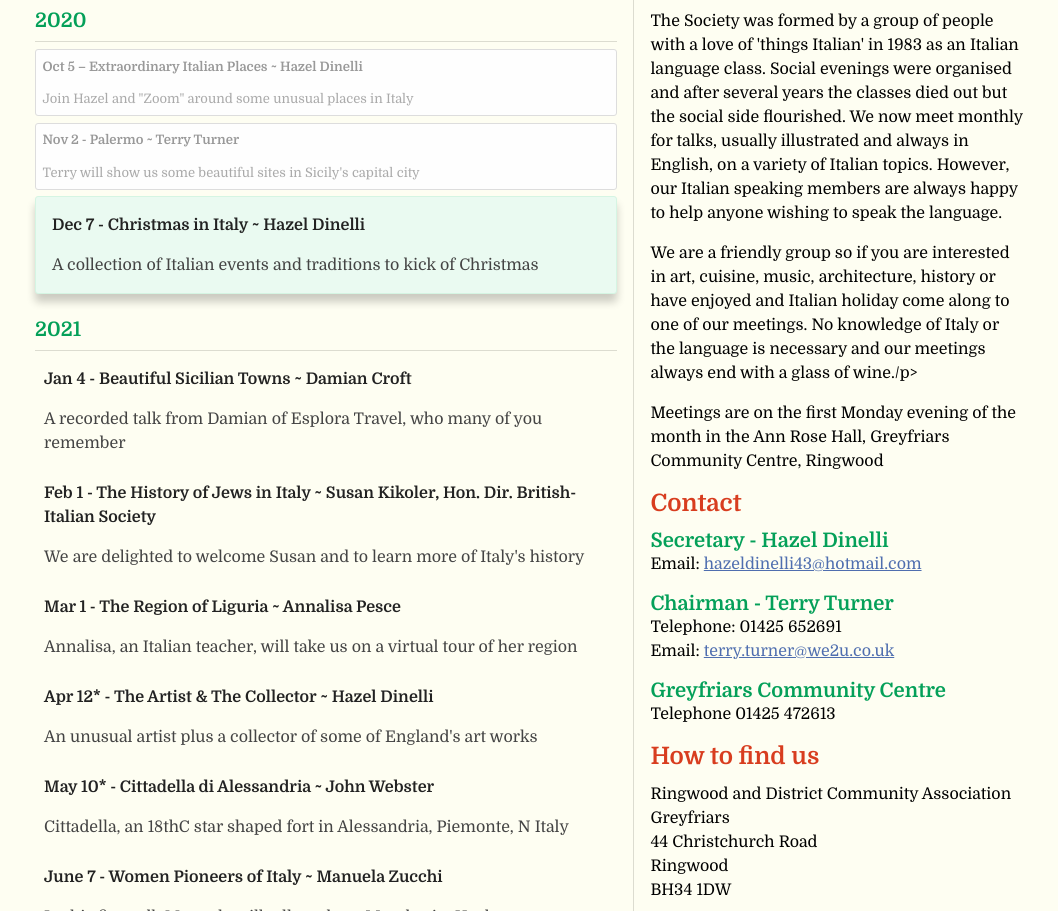
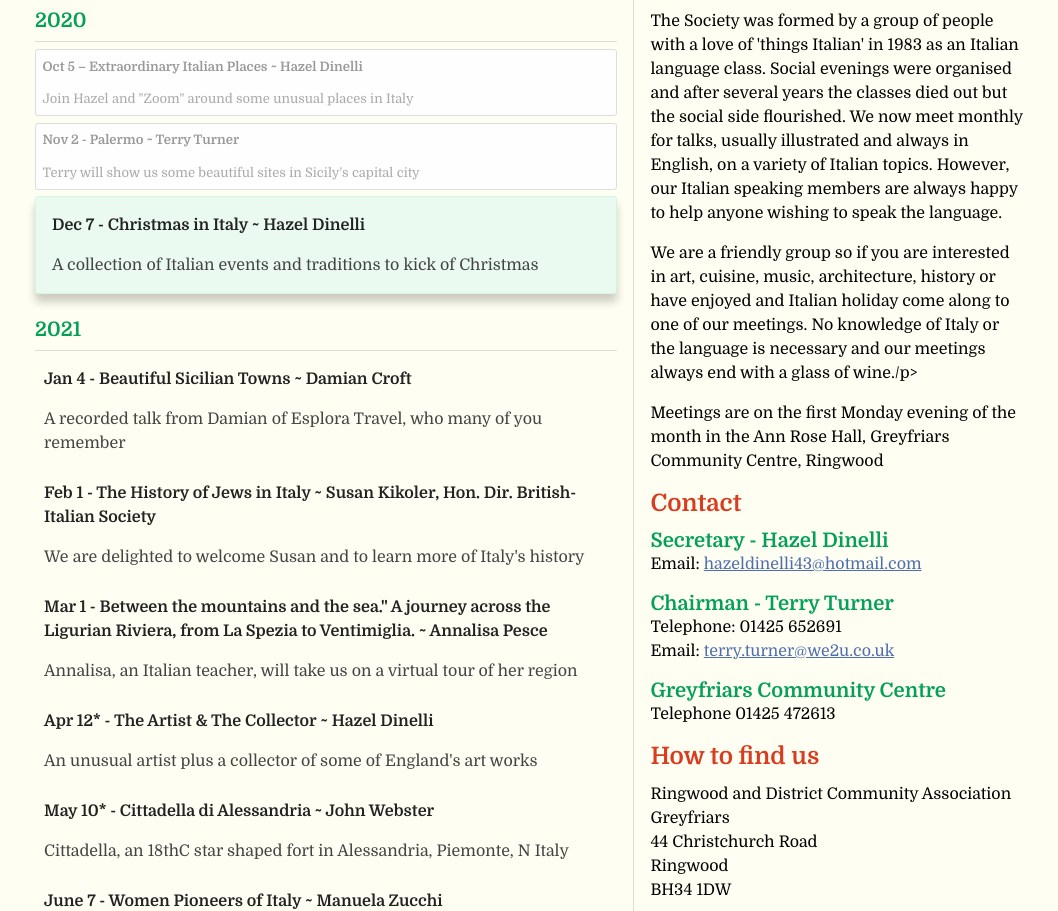
Before and after one commit to spencer/ringwoodangloitalian.co.uk, a website: page index.html in a window 1280 px wide. Shown: the part 189-1100 px from the top of the page, without its empty margins (109-1167 px from the left). Drawn offline with Linux system fonts and the light colour scheme.

Commit message:
Update Annalisa's title

```diff
--- a/index.html
+++ b/index.html
@@ -70,7 +70,8 @@
                 <p>We are delighted to welcome Susan and to learn more of Italy's history</p>
               </li>
               <li class="event upcoming" data-year="2021" data-month="3" data-day="1">
-                <h4>Mar 1 - The Region of Liguria ~ Annalisa Pesce</h4>
+                <h4>Mar 1 - Between the mountains and the sea."
+A journey across the Ligurian Riviera, from La Spezia to Ventimiglia. ~ Annalisa Pesce</h4>
                 <p>Annalisa, an Italian teacher, will take us on a virtual tour of her region</p>
               </li>
               <li class="event upcoming" data-year="2021" data-month="4" data-day="12">
```
